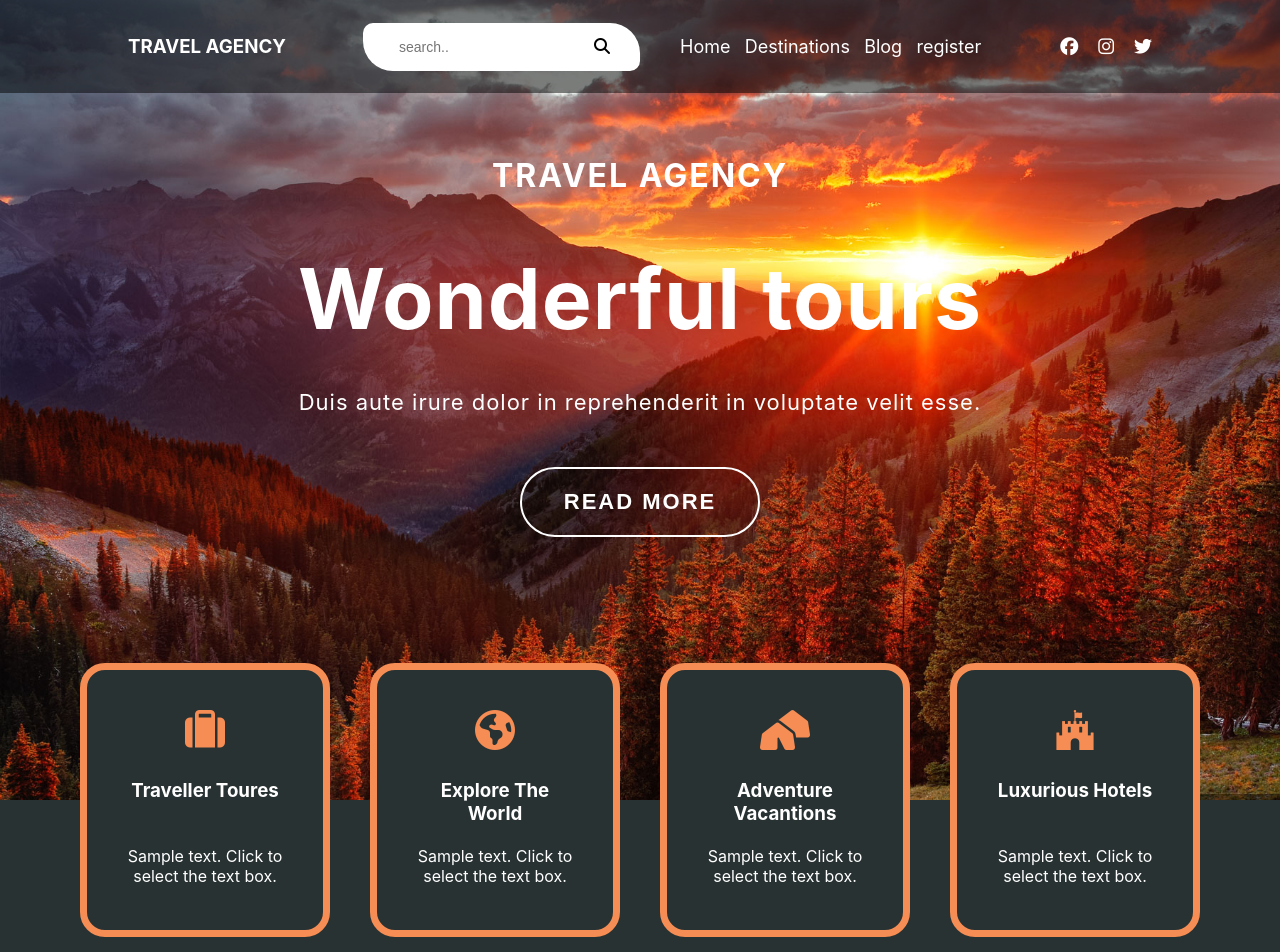
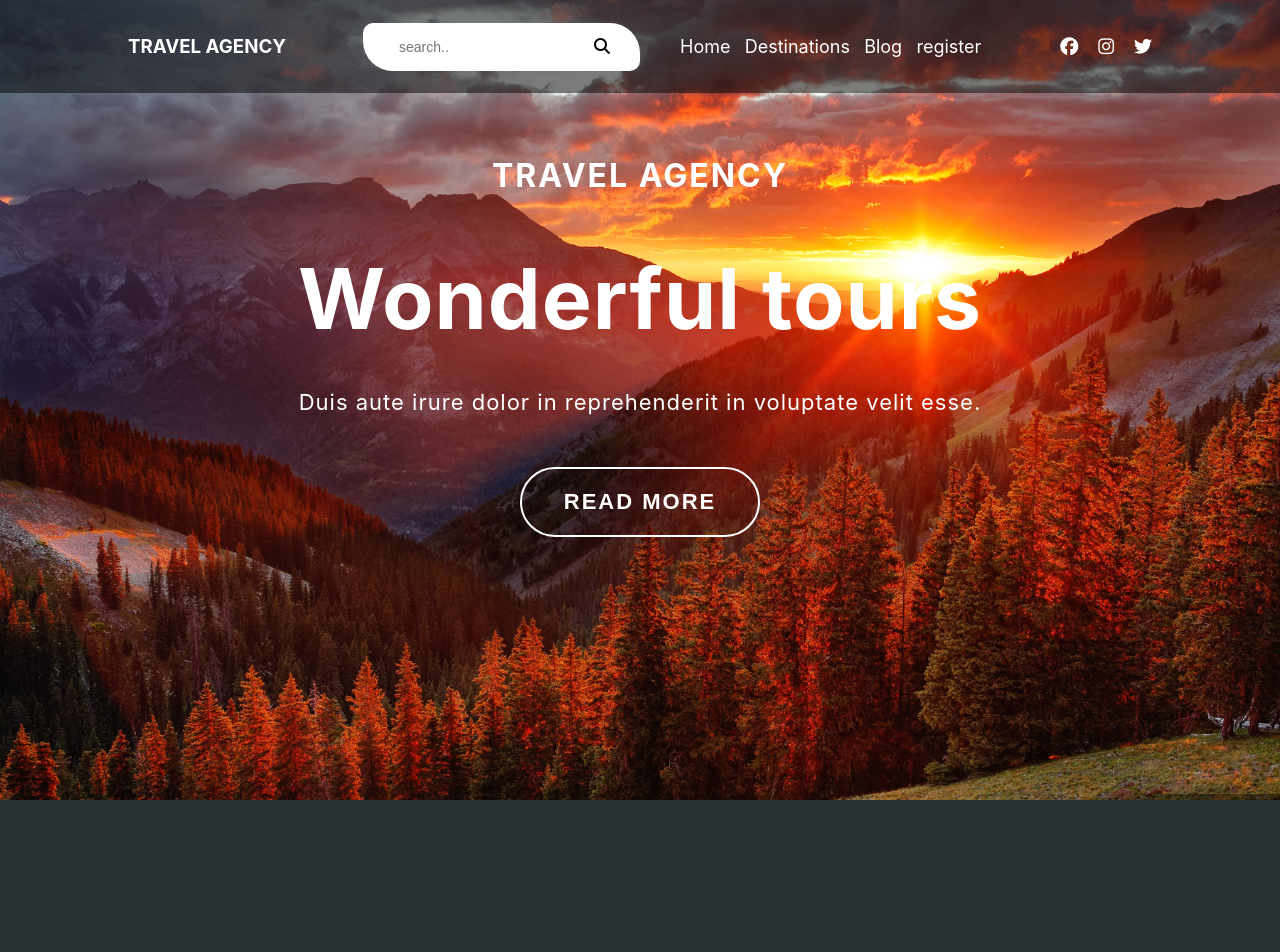
Before and after one commit to Ventsislav57/travel-agency, a React (Create React App) app in the folder client/: page / in a window 1280 px wide. Shown: the top 952 px of the page. Built offline with nearby package versions, Linux system fonts and the light colour scheme.

Commit message:
Add animation for Offerings and fix some bugs in previous section

```diff
--- a/client/src/App.js
+++ b/client/src/App.js
@@ -8,6 +8,7 @@ import { AdventureStart } from "./Componenets/AdventureStart_6/AdventureStart";
 import { CommentsSection } from "./Componenets/CommentsSection_7/CommentsSection";
 import { ToursNature } from "./Componenets/ToursNature_8/ToursNature";
 import { CreateComment } from "./Componenets/CreateComment_9/CreateComment";
+import { Offerings } from "./Componenets/Home/Offerings/Offerings";
 
 
 function App() {
@@ -17,6 +18,7 @@ function App() {
         <>
             <Navigation />
             <Home />
+            <Offerings />
             <GoodService />
             <PicturesSection />
             <GroupSection />
--- a/client/src/Componenets/GoodService_2/animateProps.js
+++ b/client/src/Componenets/GoodService_2/animateProps.js
@@ -1,6 +1,6 @@
 export const animatePropsForText = {
     visible: { x: '0px', transition: { duration: 1 } },
-    hidden:  { x: '-400px' }
+    hidden:  { x: '-800px' }
 }
 
 export const animatePropsForBigCircle = {
--- a/client/src/Componenets/Home/HeroSection/HeroSection.js
+++ b/client/src/Componenets/Home/HeroSection/HeroSection.js
@@ -1,3 +1,4 @@
+import { motion } from 'framer-motion';
 
 import styles from './HeroSection.module.css';
 
@@ -13,16 +14,42 @@ export const HeroSection = () => {
         <div className={styles['hero_section']}>
 
             <div className={styles['titles_descriptions']}>
-                <h5>Travel Agency</h5>
-                <h1>Wonderful tours</h1>
-                <p>Duis aute irure dolor in reprehenderit in voluptate velit esse.</p>
+                <motion.h5
+                    initial={{ scale: 0 }}
+                    animate={{ scale: 1 }}
+                    transition={{ duration: 0.7, delay: 0.4 }}
+                >
+                    Travel Agency
+                </motion.h5>
+
+                <motion.h1
+                    initial={{ scale: 0 }}
+                    animate={{ scale: 1 }}
+                    transition={{ duration: 0.7 }}
+                >
+                    Wonderful tours
+                </motion.h1>
+
+
+                <motion.p
+                    initial={{ scale: 0 }}
+                    animate={{ scale: 1 }}
+                    transition={{ duration: 0.7, delay: 0.4 }}
+                >
+                    Duis aute irure dolor in reprehenderit in voluptate velit esse.
+                </motion.p>
             </div>
 
-            <div className={styles['btn_container']}>
+            <motion.div
+                initial={{ scale: 0 }}
+                animate={{ scale: 1 }}
+                transition={{ duration: 0.7, delay: 0.4 }}
+                className={styles['btn_container']}
+            >
                 <button onClick={btnHandler}>
                     <span>Read More</span>
                 </button>
-            </div>
+            </motion.div>
 
         </div>
     )
--- a/client/src/Componenets/Home/Home.js
+++ b/client/src/Componenets/Home/Home.js
@@ -1,4 +1,3 @@
-import { Offerings } from './Offerings/Offerings';
 import { HeroSection } from './HeroSection/HeroSection';
 
 import styles from './Home.module.css';
@@ -10,8 +9,6 @@ export const Home = () => {
 
             <HeroSection />
 
-            <Offerings />
-
         </section>
     )
 }
--- a/client/src/Componenets/Home/Offerings/Offerings.js
+++ b/client/src/Componenets/Home/Offerings/Offerings.js
@@ -1,45 +1,100 @@
+import { useEffect, useState } from 'react';
+import { motion } from 'framer-motion';
+import { useInView } from 'react-intersection-observer';
+
 import styles from './Offerings.module.css';
 
 
 
 export const Offerings = () => {
 
+    const [ref, inView] = useInView();
+    const [isInView, setIsInView] = useState('hidden');
+
+    useEffect(() => {
+        const handleScroll = () => {
+            const scrollY = window.scrollY;
+
+            if (inView & scrollY >= 50 && scrollY <= 800) {
+                setIsInView('visible');
+            } else {
+                setIsInView('hidden');
+            }
+        };
+
+        window.addEventListener('scroll', handleScroll);
+
+        return () => {
+            window.removeEventListener('scroll', handleScroll);
+        };
+    }, [inView]);
+
+
+    const animateProp = {
+        visible: { scale: 1, transition: { duration: 1 } },
+        hidden: { scale: 0 }
+    }
 
     return (
 
         <section className={styles['offerings']}>
 
-            <div className={styles['offering']}>
+            <motion.div
+                ref={ref}
+                initial="hidden"
+                animate={isInView}
+                variants={animateProp}
+
+                className={styles['offering']}
+            >
                 <div className={styles['img_container']}>
                     <i className="fa-solid fa-suitcase"></i>
                 </div>
                 <h3>Traveller Toures</h3>
                 <p>Sample text. Click to select the text box.</p>
-            </div>
+            </motion.div>
 
-            <div className={styles['offering']}>
+            <motion.div
+                ref={ref}
+                initial="hidden"
+                animate={isInView}
+                variants={animateProp}
+                className={styles['offering']}
+            >
                 <div className={styles['img_container']}>
                     <i className="fa-solid fa-earth-americas"></i>
                 </div>
                 <h3>Explore The World</h3>
                 <p>Sample text. Click to select the text box.</p>
-            </div>
+            </motion.div>
 
-            <div className={styles['offering']}>
+            <motion.div
+                ref={ref}
+                initial="hidden"
+                animate={isInView}
+                variants={animateProp}
+                className={styles['offering']}
+            >
                 <div className={styles['img_container']}>
                     <i className="fa-solid fa-tents"></i>
                 </div>
                 <h3>Adventure Vacantions</h3>
                 <p>Sample text. Click to select the text box.</p>
-            </div>
+            </motion.div>
 
-            <div className={styles['offering']}>
+            <motion.div
+                ref={ref}
+                initial="hidden"
+                animate={isInView}
+                variants={animateProp}
+                className={styles['offering']}
+            >
                 <div className={styles['img_container']}>
                     <i className="fa-brands fa-fort-awesome"></i>
                 </div>
                 <h3>Luxurious Hotels</h3>
                 <p>Sample text. Click to select the text box.</p>
-            </div>
+            </motion.div>
 
         </section>
     )
--- a/client/src/Componenets/Home/Offerings/Offerings.module.css
+++ b/client/src/Componenets/Home/Offerings/Offerings.module.css
@@ -1,9 +1,8 @@
 .offerings {
     position: absolute;
     left: 50%;
-    top: 100%;
-    transform: translate(-50%, -50%);
-
+    bottom: 0%;
+    transform: translate(-50%, 50%);
     display: grid;
     grid-template-columns: 250px 250px 250px 250px;
     gap: 40px;
```
